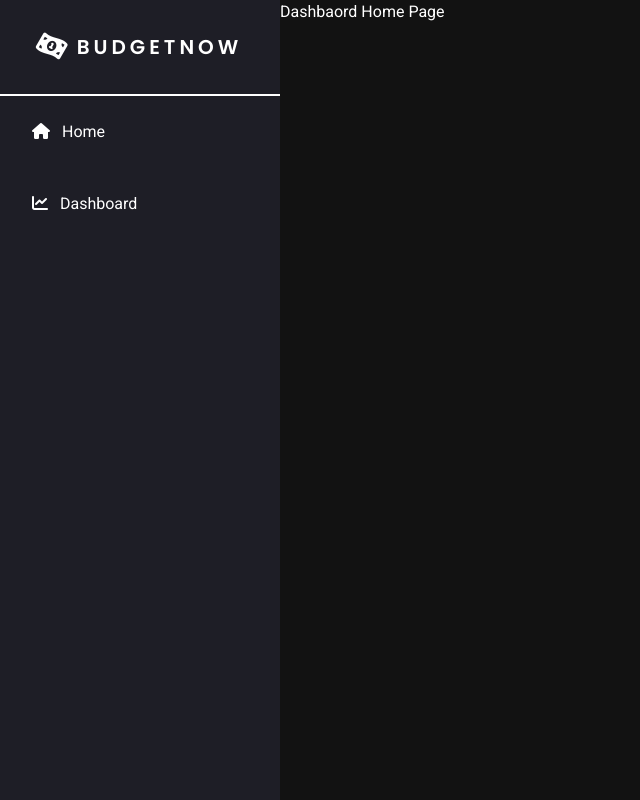
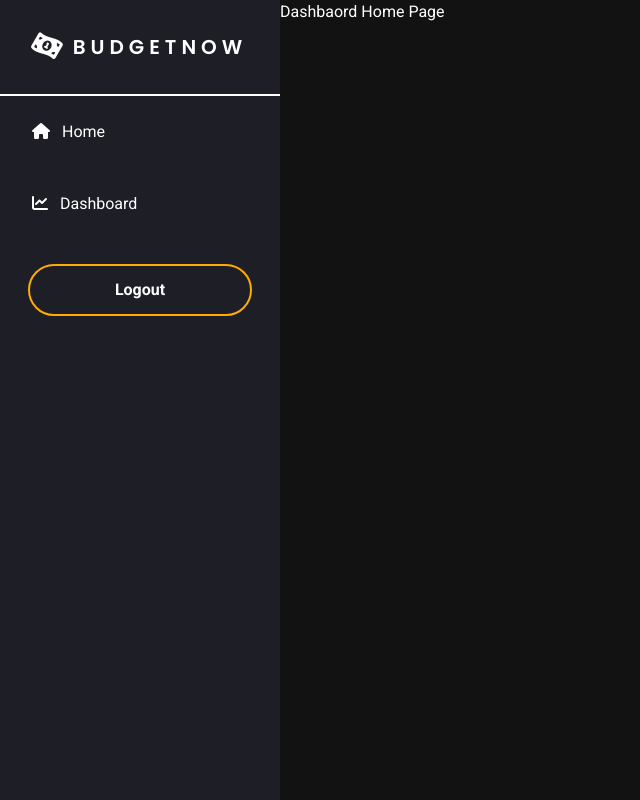
Before and after one commit to mkhikhwan/budget-tracker-mern, a React (Vite) app in the folder frontend/: page / in a window 1280 px wide. Shown: the whole page, without its empty margins (0-640 px from the left). Built offline with nearby package versions, Linux system fonts and the light colour scheme.

Commit message:
navbar styling logout button

```diff
--- a/frontend/src/shared/components/NavBar.module.css
+++ b/frontend/src/shared/components/NavBar.module.css
@@ -15,7 +15,12 @@
     align-items: center;
     padding: 32px 0px;
     border-bottom: 2px solid #fff;
-
+    user-select: none;
+    cursor: pointer;
+    transition: all 0.5s ease;
+}
+.logo:hover{
+    letter-spacing: 5px;
 }
 
 .logo i{
@@ -28,17 +33,23 @@
     list-style: none;
     margin: 0;
     padding: 0;
+    width: 100%;
 }
 
 .navItem{
+    width: 100%;
     font-size: 16px;
     font-weight: 400;
     transform-origin: left;
     transition: opacity 0.2s ease;
     padding: 12px 20px;
+    display: flex;
+    justify-content: left;
+    align-items: center;
+    cursor: pointer;
 }
 .navItem:hover{
-    background-color: rgba(255, 255, 255, 0.05);
+    background-color: rgba(255, 255, 255, 0.1);
 }
 .navItem:hover .item{
     transform: scale(1.03);
@@ -56,6 +67,33 @@
     margin-right: 8px;
 }
 
+.logout{
+    background-color: rgba(0, 0, 0, 0);
+    color:white;
+    display:block;
+    color: #fff;
+    padding: 12px;
+    cursor: pointer;
+    border-radius: 28px;
+    width: 80%;
+    font-weight: 600;
+    border: 2px solid #FFAB00;
+    transition: all 0.1s ease;
+    margin-top: 24px;
+}
+
+.logout:hover{
+    background-color: #FFAB00;
+    transform: scale(1.05);
+}
+
+.navFooter{
+    display: flex;
+    width: 100%;
+    align-items: center;
+    justify-content: center;
+}
+
 @media screen and (max-width: 768px){
     .navbar{
         position: fixed;
--- a/frontend/src/shared/components/NavBar.tsx
+++ b/frontend/src/shared/components/NavBar.tsx
@@ -18,6 +18,11 @@ function NavBar(){
                         <i className="fa-solid fa-chart-line"></i> Dashboard
                     </Link>
                 </li>
+                <div className={styles.navFooter}>
+                    <button className={styles.logout}>
+                        Logout
+                    </button>
+                </div>
             </ul>
         </nav>
     )
```
